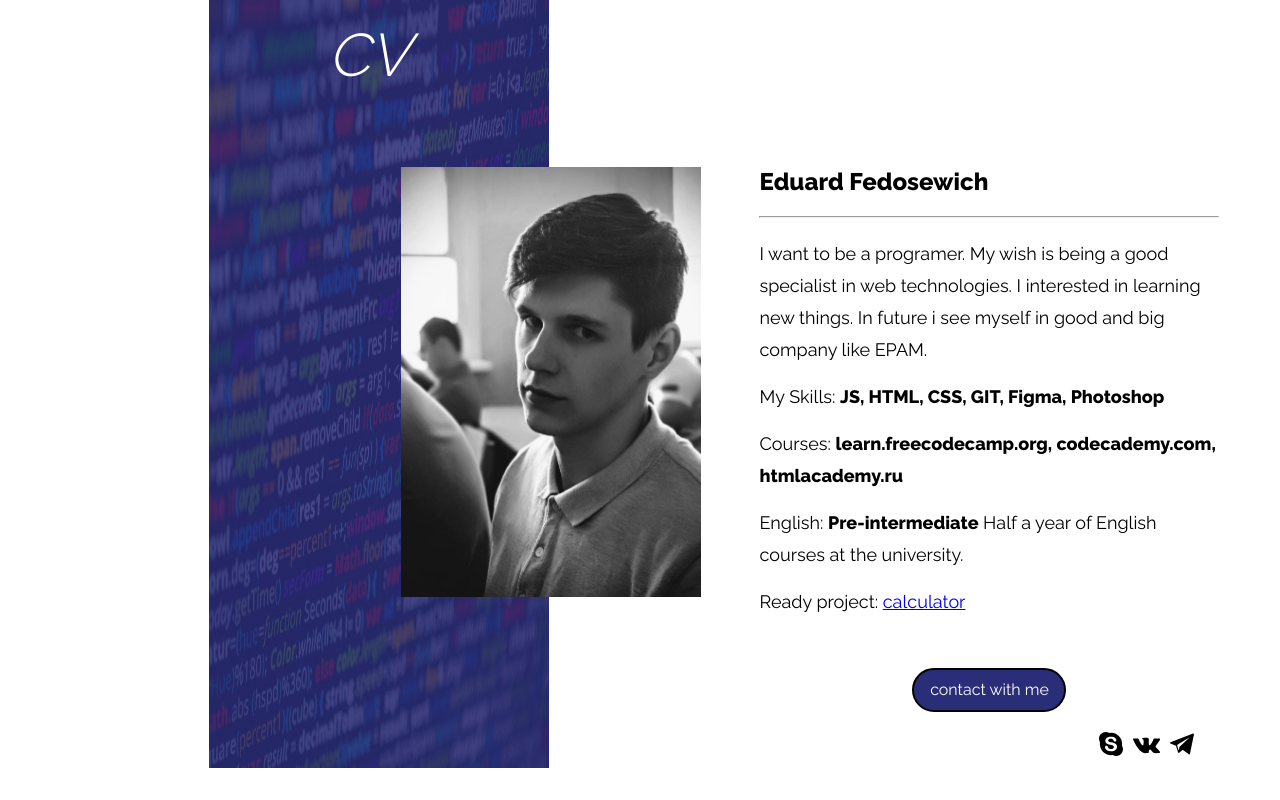
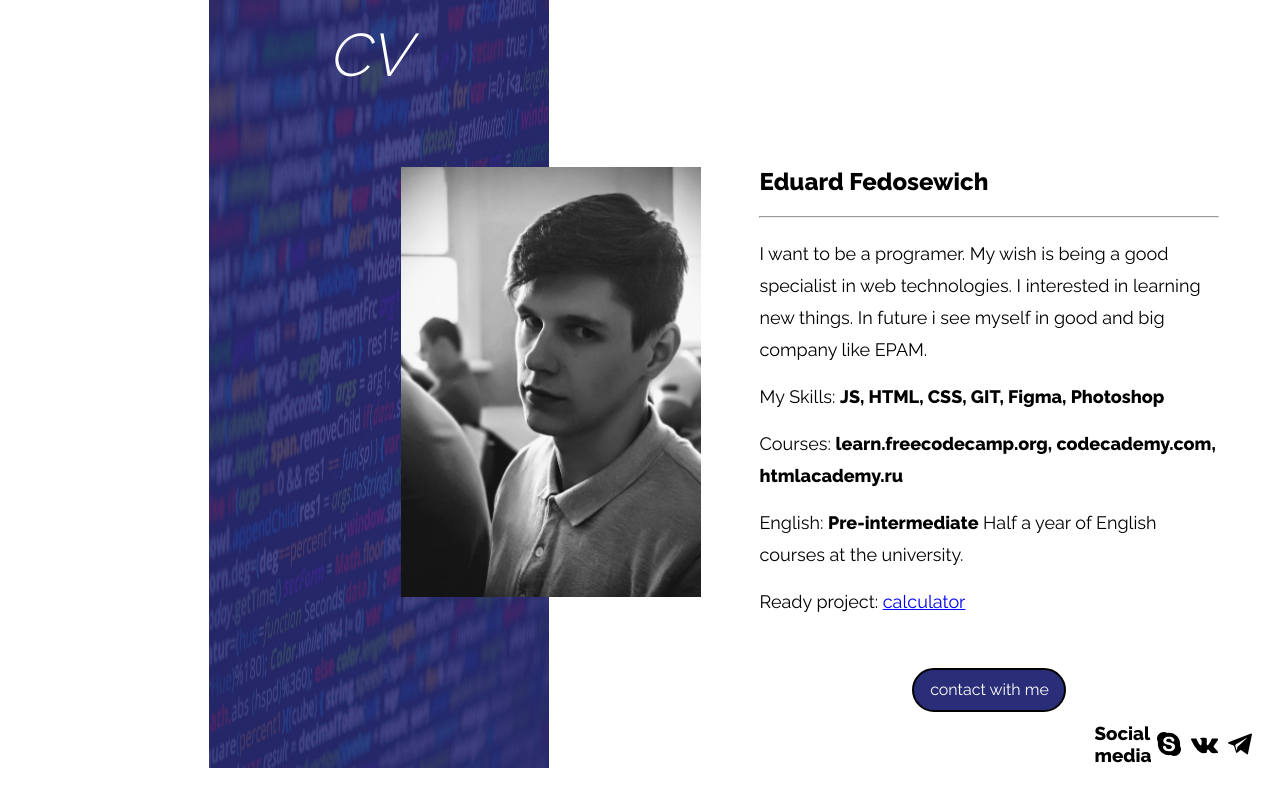
Before and after one commit to fedosk/rsschool-cv, a plain HTML site: page index.html in a window 1280 px wide. Drawn offline with Linux system fonts and the light colour scheme.

Commit message:
add: h3 to footer

```diff
--- a/index.html
+++ b/index.html
@@ -47,6 +47,7 @@
 
     <footer>
         <article class="social-network">
+            <h3>Social media</h3>
             <ul class="social-list">
                 <li class="social-item">
                     <a href="skype:fea_fedos?call">
--- a/style.css
+++ b/style.css
@@ -98,6 +98,8 @@ footer {
     right: 125px;
 }
 
+
+
 .social-network {
     display: flex;
     margin-top: 10px;
@@ -106,6 +108,7 @@ footer {
 .social-list {
     list-style-type: none;
     display: flex;
+    margin-top: 5px;
 }
 .social-item {
     margin: 5px;
```
